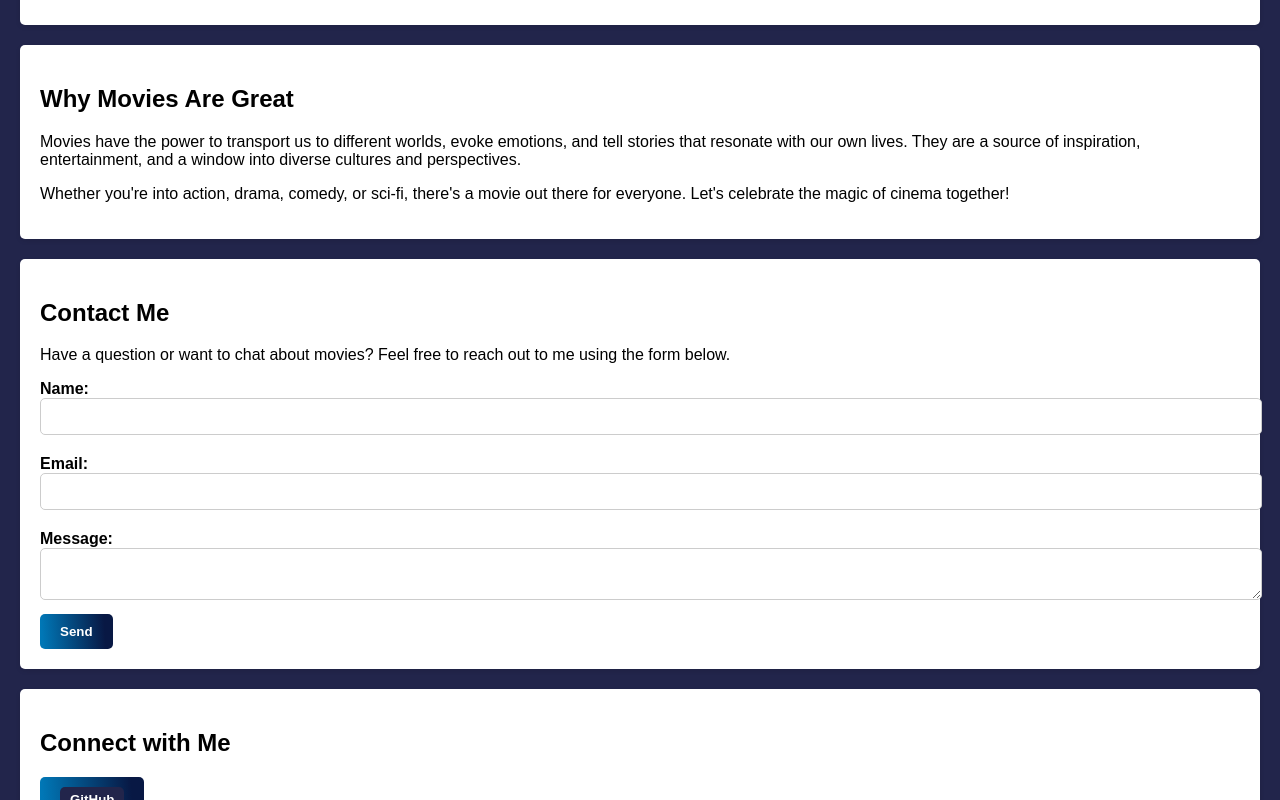
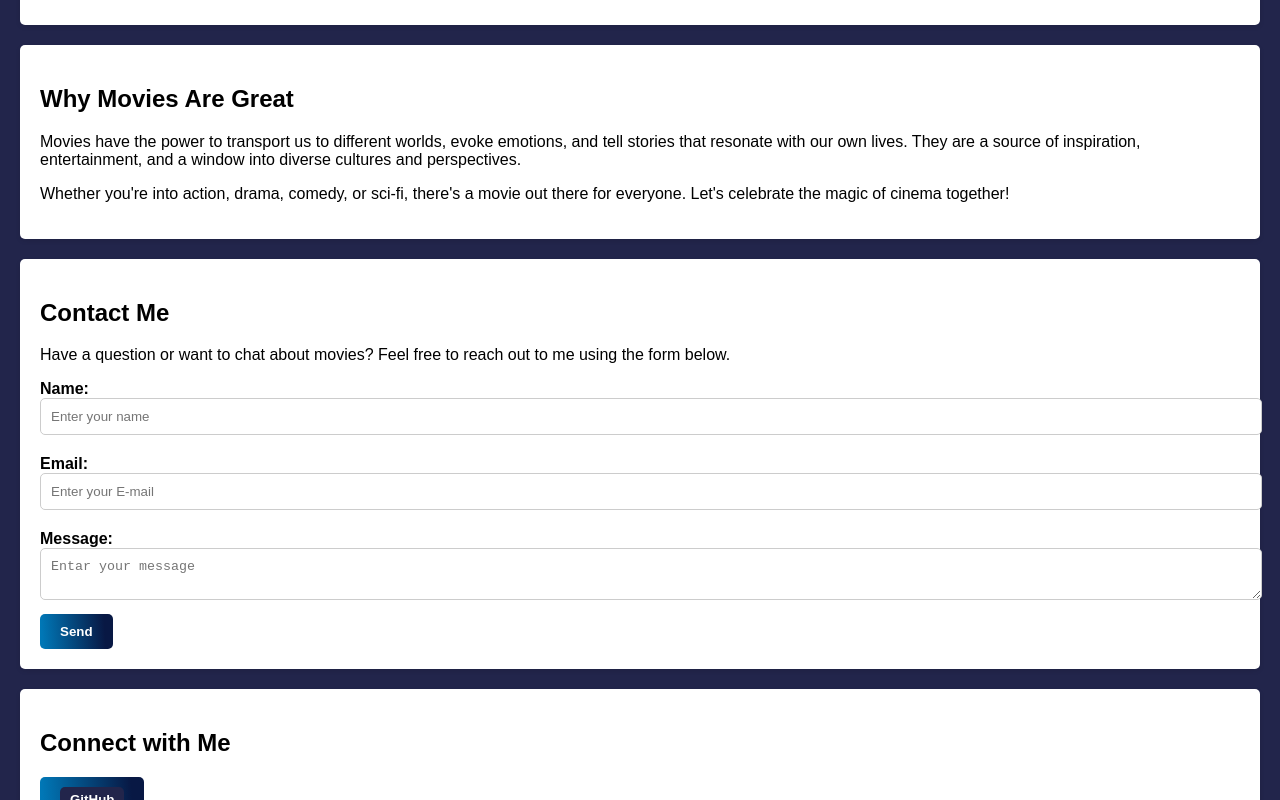
Before and after one commit to noa240/movie-project, a plain HTML site: page about.html in a window 1280 px wide. Shown: the part 442-1242 px from the top of the page. Drawn offline with Linux system fonts and the light colour scheme.

Commit message:
update about page

```diff
--- a/about.html
+++ b/about.html
@@ -52,13 +52,13 @@
             </p>
             <form action="submit_contact_form.php" method="POST">
                 <label for="name">Name:</label>
-                <input type="text" id="name" name="name" required>
+                <input type="text" id="name" name="name" required placeholder="Enter your name">
 
                 <label for="email">Email:</label>
-                <input type="email" id="email" name="email" required>
+                <input type="email" id="email" name="email" required placeholder="Enter your E-mail">
 
                 <label for="message">Message:</label>
-                <textarea id="message" name="message" required></textarea>
+                <textarea id="message" name="message" required placeholder="Entar your message"></textarea>
 
                 <button type="submit">Send</button>
             </form>
```
